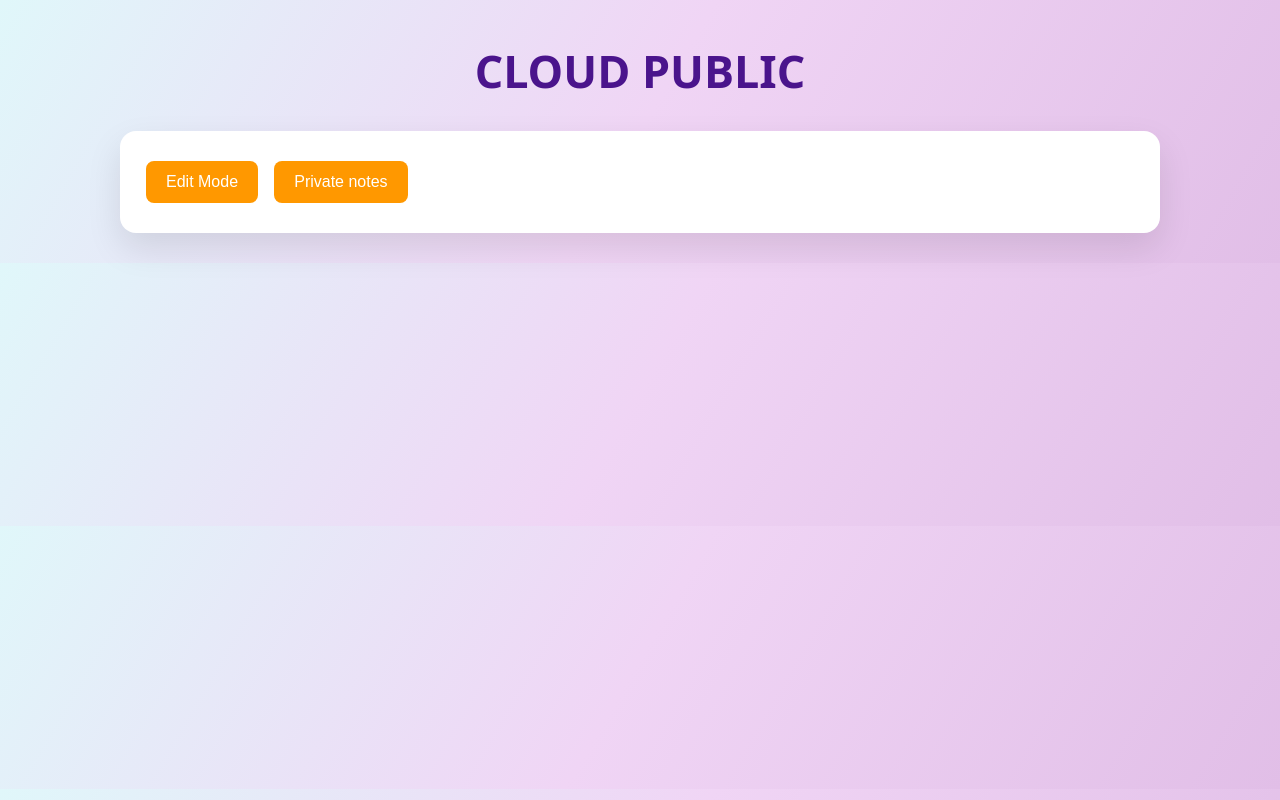
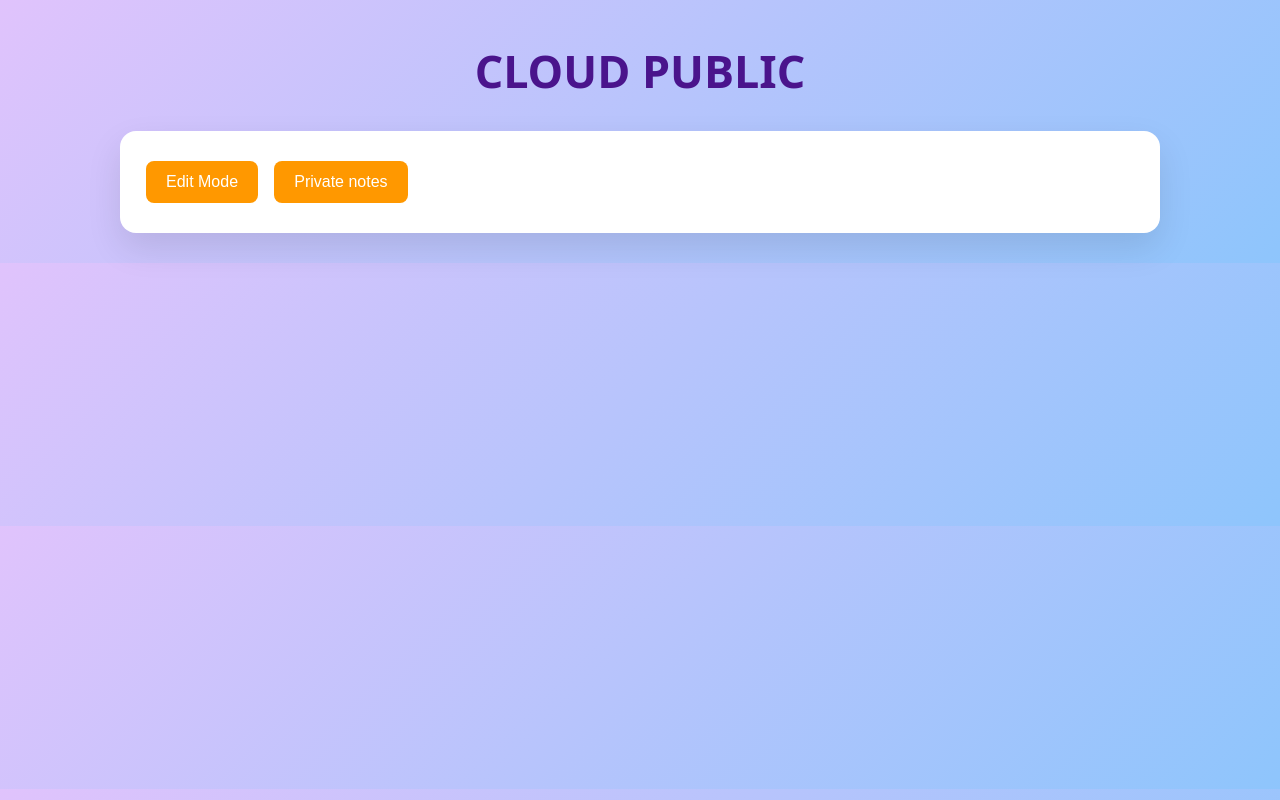
Before and after one commit to aditya123456-coder/server-notes, a plain HTML site: page index.html in a window 1280 px wide. Drawn offline with Linux system fonts and the light colour scheme; no server answers.

Commit message:
Update index.html

```diff
--- a/index.html
+++ b/index.html
@@ -12,7 +12,7 @@
     body {
       margin: 0;
       padding: 0;
-      background: linear-gradient(120deg, #e0f7fa 0%, #f0d5f5 50%, #e1bee7 100%);
+      background: linear-gradient(135deg, #e0c3fc, #8ec5fc);
       font-family: 'Segoe UI', sans-serif;
     }
 
```
